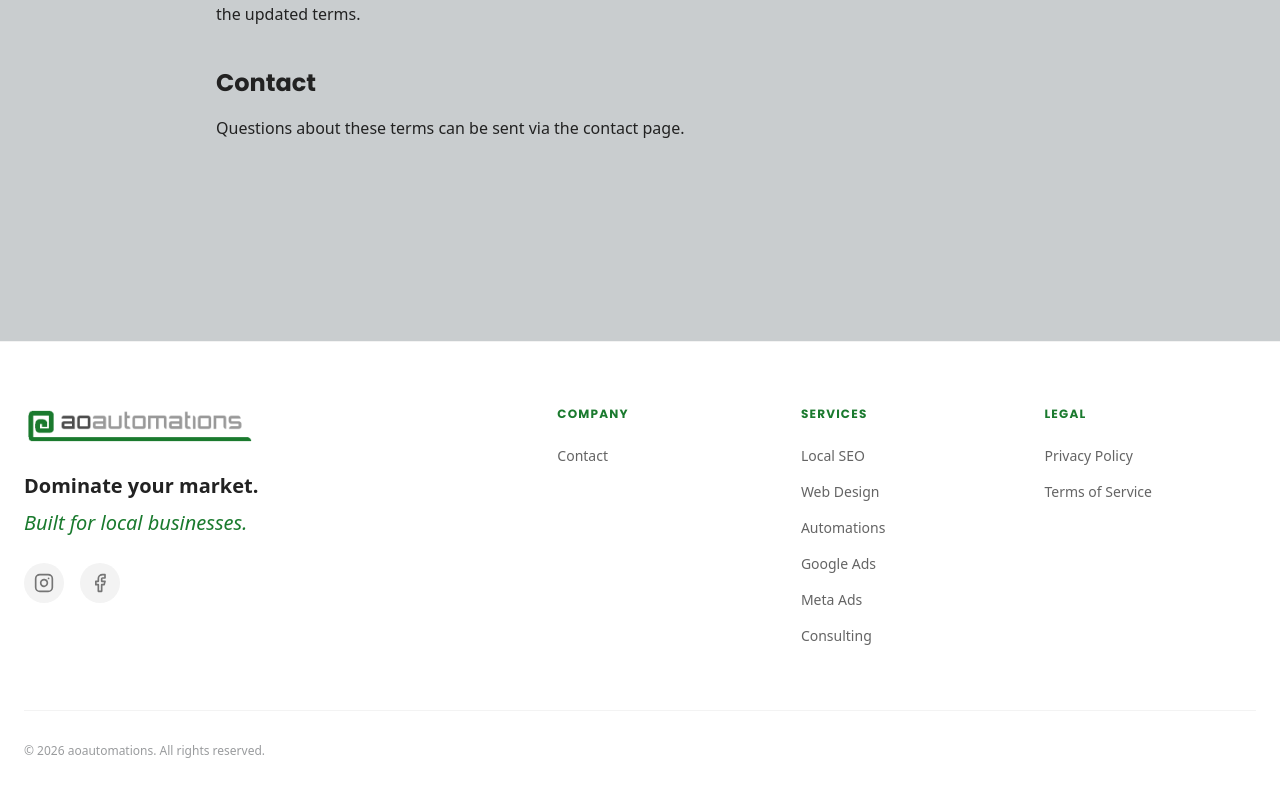
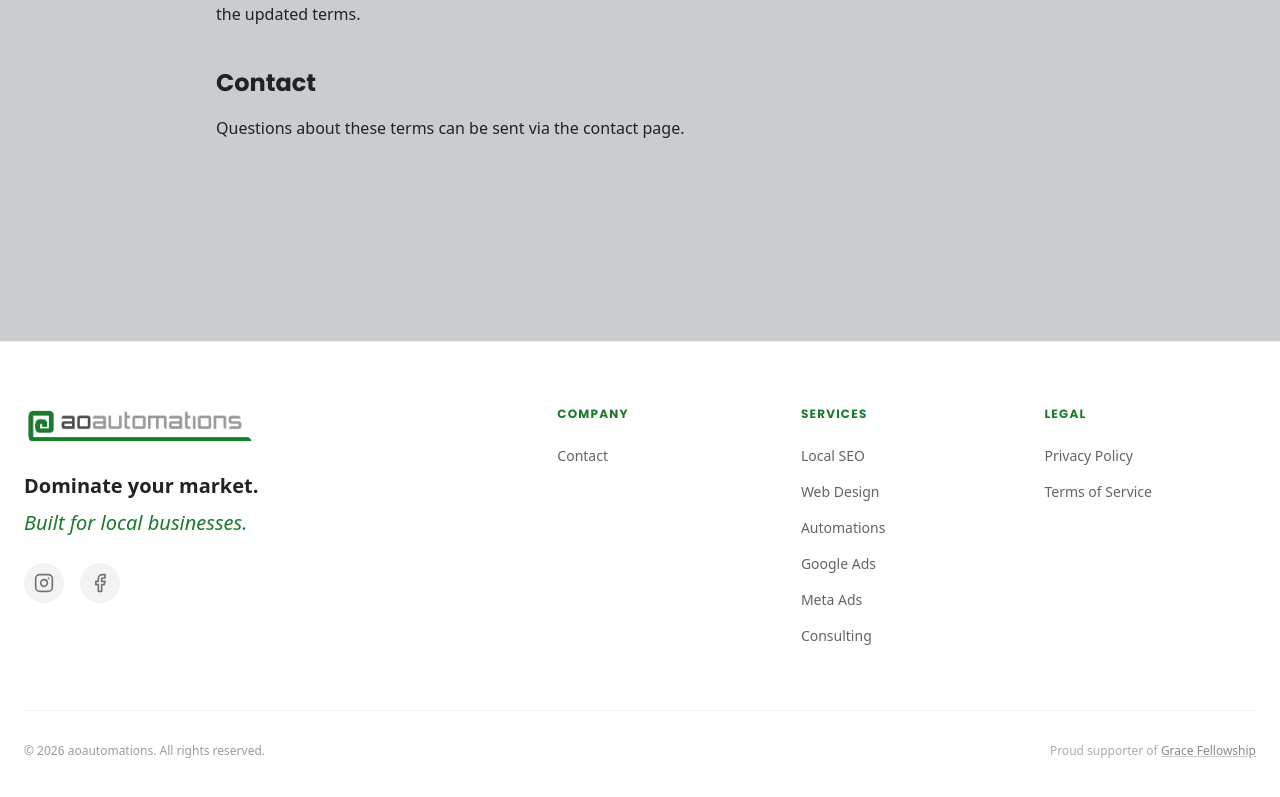
Before and after one commit to adamtheassassin/aoautomations, a Next.js app: page /terms in a window 1280 px wide. Shown: the part 1203-2000 px from the top of the page. Built offline with nearby package versions, Linux system fonts and the light colour scheme; no server answers.

Commit message:
link to gracefellowhsip

```diff
--- a/src/components/Footer.tsx
+++ b/src/components/Footer.tsx
@@ -72,9 +72,20 @@ export default function Footer() {
                     </div>
                 </div>
 
-                <div className="pt-8 border-t border-brand-black/5 flex flex-col md:flex-row items-center justify-between gap-4">
+                <div className="pt-8 border-t border-brand-black/5 flex flex-col sm:flex-row items-center justify-between gap-4">
                     <p className="text-brand-gray/60 text-xs font-medium">
                         © 2026 aoautomations. All rights reserved.
+                    </p>
+                    <p className="text-xs text-brand-gray/50">
+                        Proud supporter of{" "}
+                        <a
+                            href="https://gracefellowshipstb.com/"
+                            target="_blank"
+                            rel="noopener"
+                            className="text-brand-gray/70 hover:text-brand-green underline decoration-brand-gray/30 transition-colors"
+                        >
+                            Grace Fellowship
+                        </a>
                     </p>
                 </div>
             </div>
```
